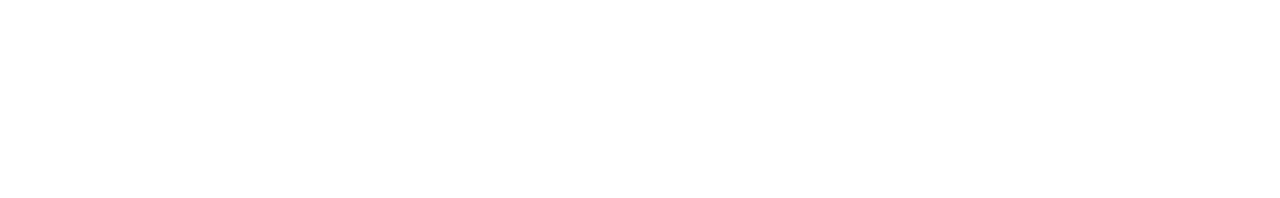
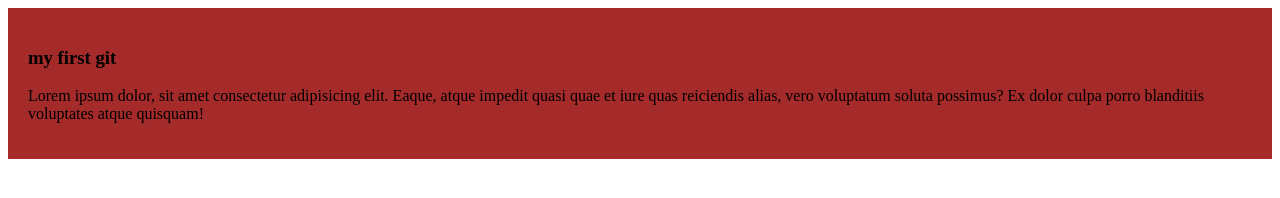
Before and after one commit to mariaamohiuddin/my-simple-website, a plain HTML site: page index.html in a window 1280 px wide. Drawn offline with Linux system fonts and the light colour scheme.

Commit message:
added the first blog

```diff
--- a/index.html
+++ b/index.html
@@ -4,8 +4,17 @@
     <meta charset="UTF-8">
     <meta name="viewport" content="width=device-width, initial-scale=1.0">
     <title>my-simple-website</title>
+    <link rel="stylesheet" href="style/blog.css">
 </head>
 <body>
+    <div>
+<h3>my first git</h3>
+<p>
+    Lorem ipsum dolor, sit amet consectetur adipisicing elit. Eaque, atque impedit quasi quae et iure quas reiciendis alias, vero voluptatum soluta possimus? Ex dolor culpa porro blanditiis voluptates atque quisquam!
+</p>
 
+
+
+    </div>
 </body>
 </html>
--- /dev/null
+++ b/style/blog.css
@@ -0,0 +1,4 @@
+div{
+
+ background-color: brown;   padding: 20px; margin: auto;
+}
```
Also changed, not shown: 3 other files.
